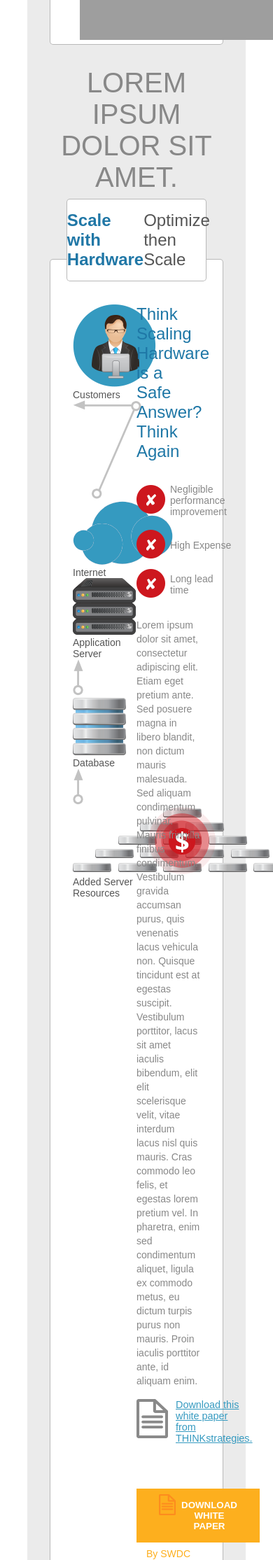
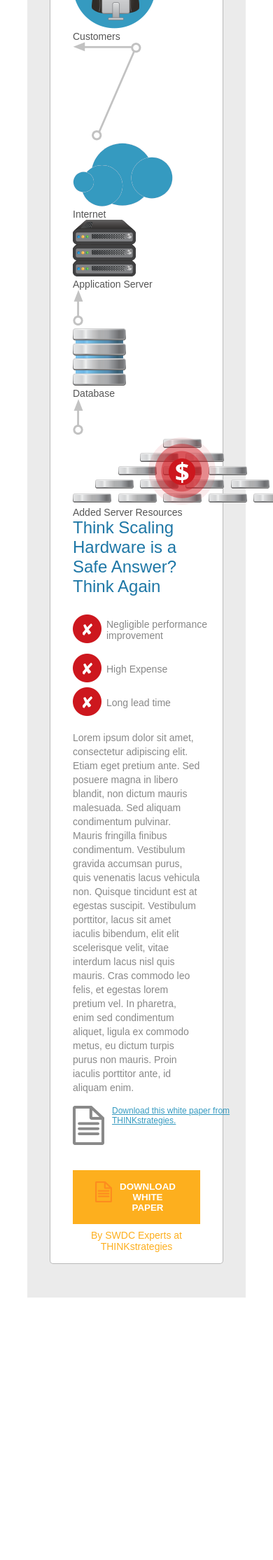
Before and after one commit to carloso0996/Test_GAP, a PHP site: page / in a window 390 px wide; the page is wider, and only the part inside the window is pictured. Shown: the part 1877-4106 px from the top of that part at 70% size. After the commit the page ends 3731 px from the top of that part, so only its background shows below. Run offline with PHP 8.4, Linux system fonts and the light colour scheme.

Commit message:
add of meta tag for responsive and more code to responsive.css

```diff
--- a/css/responsive.css
+++ b/css/responsive.css
@@ -8,13 +8,13 @@
 /*
 *Tablet
 */
-@media only screen and (max-width: 768px){
+@media screen and (max-width: 768px){
     .diagramUpper {
         flex-flow: wrap;
     }
 
     .diagramUpper div {
-        width: 100%;
+        width: 100%!important;
         padding: 1.5rem 0;
     }
 
@@ -36,7 +36,15 @@
     }
 
     .downloadLink {
-        font-size: .9rem;
+        font-size: .75rem;
+    }
+
+    .switchContainer a {
+        font-size: 1rem;
+    }
+
+    .downloadButton:before{
+        top: 1rem;
     }
 }
 
@@ -45,11 +53,45 @@
 */
 @media only screen and (max-width: 480px){
     .blueNumbersList p {
-        font-size: 1.25rem;
+        font-size: 1rem;
     }
 
     .diagramUpper b {
         font-size: 1.5rem;
     }
 
+    .blueNumbersList{
+        width: 90%!important;
+        left: .5rem;
+    }
+
+    #rapidGrowthImg {
+        height: 50%;
+    }
+
+    .blueNumbersList{
+        padding-left: 1rem!important;
+    }
+
+    .textSizeLg{
+        font-size: 1.5rem;
+    }
+
+    .switchContainer {
+        flex-flow: wrap;
+    }
+
+    .switchContainer a {
+        text-align: center;
+        padding: .5rem;
+    }
+
+    .hardwareOptionContainer {
+        flex-flow: wrap;
+    }
+
+    .hardwareOptionContainer > div {
+        width: 100%;
+    }
+
 }
--- a/index.html
+++ b/index.html
@@ -6,14 +6,15 @@
   <title>GAP Test - Carlos Oreamuno</title>
   <meta name="description" content="GAP Test - Carlos Oreamuno">
   <meta name="author" content="Carlos Oreamuno">
+  <meta name="viewport" content="width=device-width, initial-scale=1.0">
 
   <!-- Fonts -->
   <link rel="preconnect" href="https://fonts.gstatic.com">
   <link href="https://fonts.googleapis.com/css2?family=Open+Sans:ital,wght@0,300;0,400;0,600;0,700;0,800;1,300;1,400;1,600;1,700;1,800&display=swap" rel="stylesheet">
 
   <!-- CSS Files  -->
-  <link rel="stylesheet" href="css/custom.css?v=1.0">
-  <link rel="stylesheet" href="css/responsive.css?v=1.0">
+  <link rel="stylesheet" href="css/custom.css?v=1.1">
+  <link rel="stylesheet" href="css/responsive.css?v=1.1">
 
 </head>
 
```
